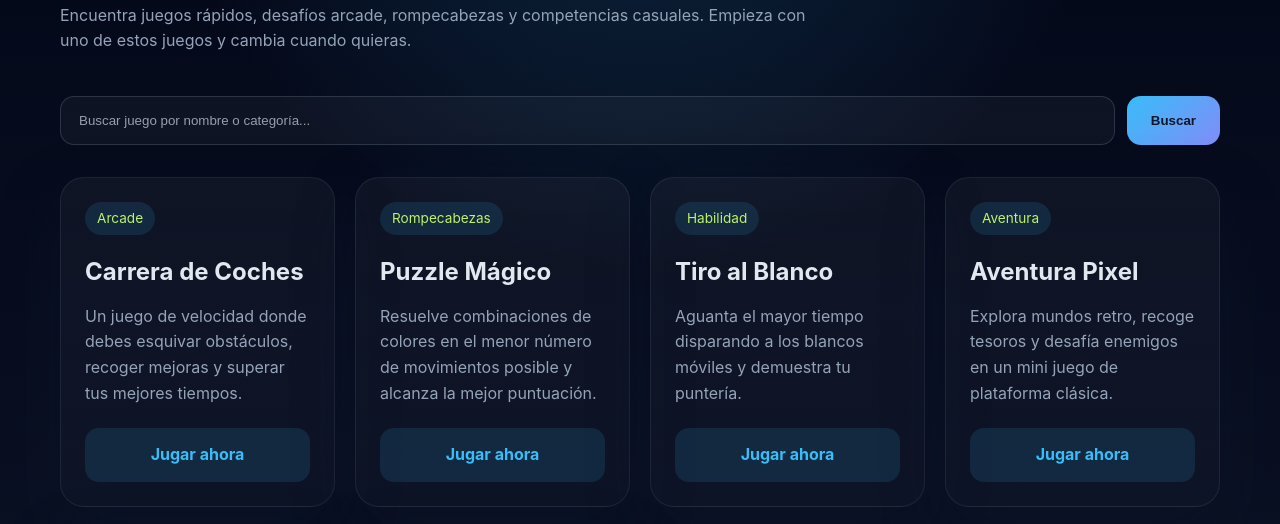
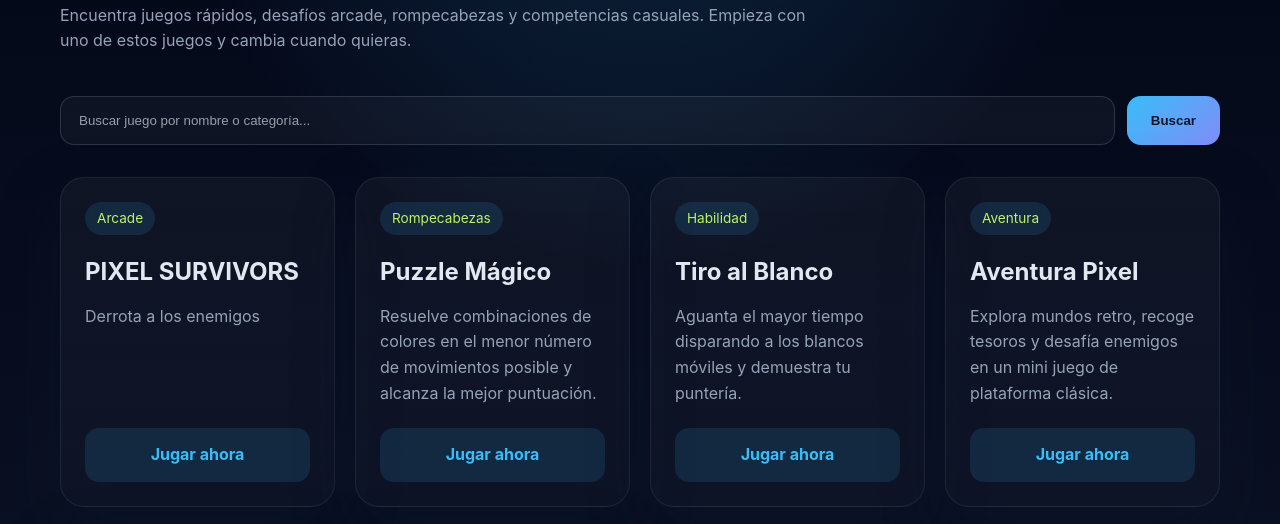
Before and after one commit to Minguelasgo-13/Hop_Games, a plain HTML site: page index.html in a window 1280 px wide. Shown: the part 210-734 px from the top of the page. Drawn offline with Linux system fonts and the light colour scheme.

Commit message:
Update index.html

```diff
--- a/index.html
+++ b/index.html
@@ -216,9 +216,9 @@
     <section class="games-grid" id="gamesGrid">
       <article class="game-card" data-name="Carrera de Coches" data-tags="arcade velocidad">
         <span class="game-card__tag">Arcade</span>
-        <h2>Carrera de Coches</h2>
-        <p>Un juego de velocidad donde debes esquivar obstáculos, recoger mejoras y superar tus mejores tiempos.</p>
-        <a href="#">Jugar ahora</a>
+        <h2>PIXEL SURVIVORS</h2>
+        <p>Derrota a los enemigos</p>
+        <a href="PixelSurvivors/index.html">Jugar ahora</a>
       </article>
 
       <article class="game-card" data-name="Puzzle Mágico" data-tags="rompecabezas lógica">
```
